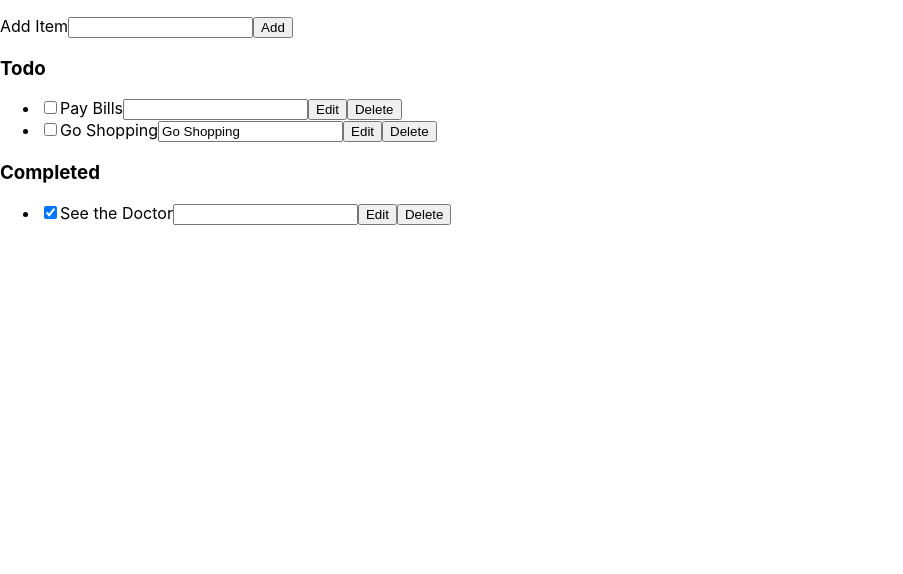
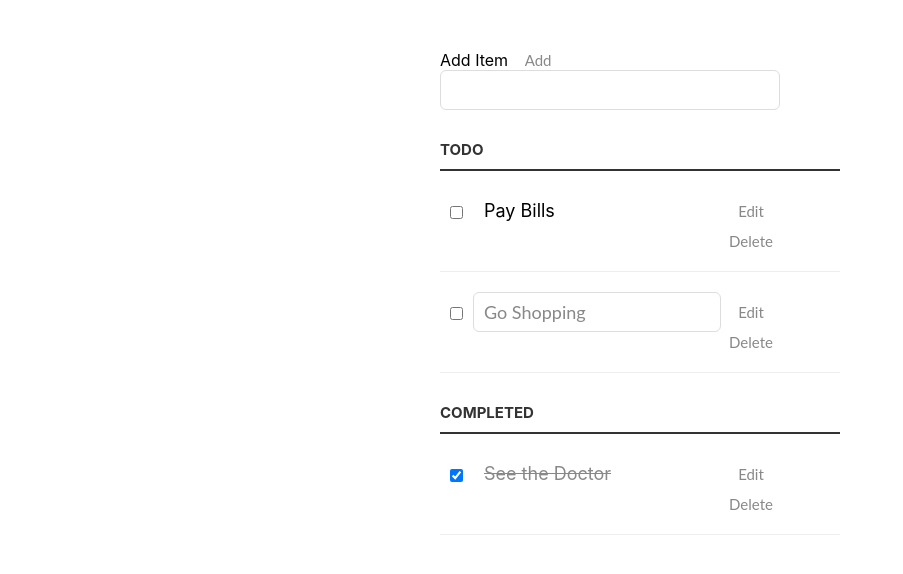
Before and after one commit to menglu95/todoList-test, a React (Create React App) app: page / in a window 1280 px wide. Shown: the top 574 px of the page, without its empty margins (0-903 px from the left). Built offline with nearby package versions, Linux system fonts and the light colour scheme.

Commit message:
configure scss

```diff
--- a/src/App.scss
+++ b/src/App.scss
@@ -1,38 +1,120 @@
-.App {
-  text-align: center;
-}
+.container {
+  display: block;
+  width: 400px;
+  margin: 40px auto 40px;
 
-.App-logo {
-  height: 40vmin;
-  pointer-events: none;
-}
-
-@media (prefers-reduced-motion: no-preference) {
-  .App-logo {
-    animation: App-logo-spin infinite 20s linear;
+  button {
+    outline: none;
+    background: none;
+    border: 0px;
+    color: #888;
+    font-size: 15px;
+    width: 60px;
+    margin: 10px 0 0;
+    font-family: Lato, sans-serif;
+    cursor: pointer;
+    &:hover {
+      color: #333;
     }
   }
 
-.App-header {
-  background-color: #282c34;
-  min-height: 100vh;
-  display: flex;
-  flex-direction: column;
-  align-items: center;
-  justify-content: center;
-  font-size: calc(10px + 2vmin);
-  color: white;
+  ul {
+    margin: 0;
+    padding: 0;
+    li {
+      input[type=text] {
+        display:none;
+      }
+    }
+    li.editMode {
+      input[type=text] {
+        display:block;
+      }
+      label {
+        display:none;
+      }
+    }
   }
 
-.App-link {
-  color: #61dafb;
+  li * {
+    float: left;
+  }
+  li, h3 {
+    clear:both;
+    list-style:none;
   }
 
-@keyframes App-logo-spin {
-  from {
-    transform: rotate(0deg);
-  }
-  to {
-    transform: rotate(360deg);
+  input {
+    outline: none;
+    &[type="text"] {
+      margin: 0;
+      font-size: 18px;
+      line-height: 18px;
+      height: 18px;
+      padding: 10px;
+      border: 1px solid #ddd;
+      background: #fff;
+      border-radius: 6px;
+      font-family: Lato, sans-serif;
+      color: #888;
+      &:focus {
+        color: #333;
       }
     }
+  }
+  /* Heading */
+  h3,
+  label[for='new-task'] {
+    color: #333;
+    font-weight: 700;
+    font-size: 15px;
+    border-bottom: 2px solid #333;
+    padding: 30px 0 10px;
+    margin: 0;
+    text-transform: uppercase;
+  }
+
+  /* New Task */
+  label[for='new-task'] {
+    display: block;
+    margin: 0 0 20px;
+  }
+  input#new-task {
+    float: left;
+    width: 318px;
+  }
+  p > button:hover {
+    color: #0FC57C;
+  }
+
+  /* Task list */
+  li {
+    overflow: hidden;
+    padding: 20px 0;
+    border-bottom: 1px solid #eee;
+    & > input[type="checkbox"] {
+      margin: 0 10px;
+      position: relative;
+      top: 15px;
+    }
+    & > label {
+      font-size: 18px;
+      line-height: 40px;
+      width: 237px;
+      padding: 0 0 0 11px;
+    }
+    & > input[type="text"] {
+      width: 226px;
+    }
+
+    & > .delete:hover {
+      color: #CF2323;
+    }
+  }
+
+  /* Completed */
+  #completed-tasks label {
+    text-decoration: line-through;
+    color: #888;
+  }
+}
```
Lines whose indentation alone changed are shown as unchanged.
